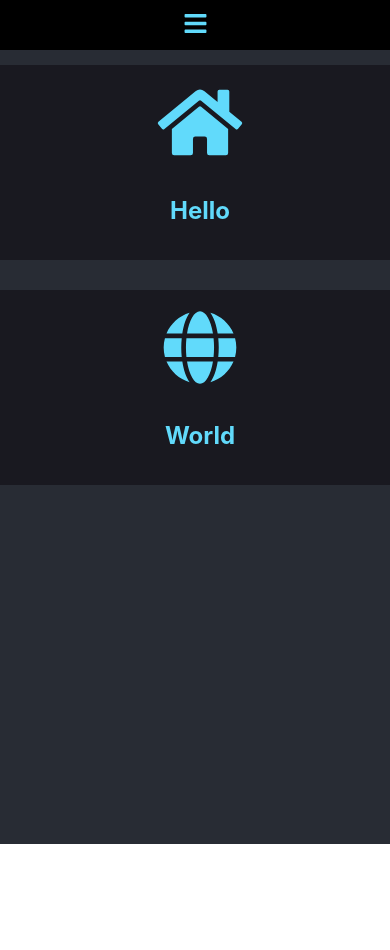
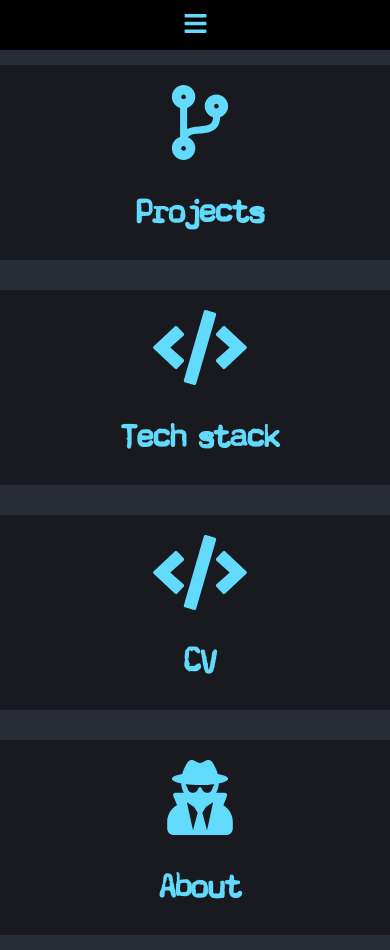
Before and after one commit to Jore93/highlander, a React (Create React App) app in the folder frontend/: page / in a window 390 px wide. Before the commit the page ends 844 px from the top, so only its background shows below. Built offline with nearby package versions, Linux system fonts and the light colour scheme.

Commit message:
Add new screen, change the min width where hamburger button is rendered, add routes for new screens

```diff
--- a/frontend/src/App.css
+++ b/frontend/src/App.css
@@ -16,6 +16,17 @@
 .App {
   background-color: #282c34;
   min-height: 100vh;
+}
+
+.App-header {
+  background-color: #282c34;
+  min-height: 100vh;
+  display: flex;
+  flex-direction: column;
+  align-items: center;
+  justify-content: center;
+  font-size: calc(10px + 2vmin);
+  color: white;
 }
 
 .App-link {
--- a/frontend/src/AppContainer.tsx
+++ b/frontend/src/AppContainer.tsx
@@ -6,18 +6,26 @@ import React from 'react';
 import {BrowserRouter as Router, Switch, Route, Redirect} from 'react-router-dom';
 
 import Home from './screens/Home';
-import Me from './screens/Me';
+import About from './screens/About';
 import CV from './screens/CV';
+import Projects from './screens/Projects';
+import TechStack from './screens/TechStack';
 
 const AppContainer = () => {
   return (
     <Router>
       <Switch>
-        <Route path="/me">
-          <Me />
+        <Route path="/about">
+          <About />
         </Route>
         <Route path="/cv">
           <CV />
+        </Route>
+        <Route path="/projects">
+          <Projects />
+        </Route>
+        <Route path="/techstack">
+          <TechStack />
         </Route>
         <Route exact path="/">
           <Home />
--- a/frontend/src/assets/constants.js
+++ b/frontend/src/assets/constants.js
@@ -4,4 +4,4 @@ export const BACKGROUND_COLOR = '#282c34';
 export const DARK_HIGHLIGHT = '#191920';
 export const BLACK = '#000';
 // SIZES
-export const MIN_WIDTH = 768;
+export const MIN_WIDTH = 1100;
--- a/frontend/src/components/Navbar.tsx
+++ b/frontend/src/components/Navbar.tsx
@@ -6,7 +6,8 @@ import {FaBars} from 'react-icons/fa';
 import NavbarButton from './NavbarButton';
 import Home from '../screens/Home';
 import CV from '../screens/CV';
-import Me from '../screens/Me';
+import About from '../screens/About';
+import Projects from '../screens/Projects';
 import {MIN_WIDTH, BACKGROUND_COLOR, TEXT_COLOR, BLACK} from '../assets/constants';
 
 
@@ -20,14 +21,19 @@ class Navbar extends React.Component {
       component: Home,
     },
     {
+      path: "/projects",
+      name: "Projects",
+      component: Projects,
+    },
+    {
       path: "/cv",
       name: "CV",
       component: CV,
     },
     {
-      path: "/me",
-      name: "Me",
-      component: Me,
+      path: "/about",
+      name: "About",
+      component: About,
     },
   ];
 
--- a/frontend/src/components/common/Button.tsx
+++ b/frontend/src/components/common/Button.tsx
@@ -1,16 +1,16 @@
 import React from 'react'
 
 interface ButtonProps {
-  label: string,
+  component: JSX.Element,
   link: string,
 }
 
 class Button extends React.Component<ButtonProps, {}> {
   render() {
-    const {label, link} = this.props;
+    const {component, link} = this.props;
     return (
       <a href={link}>
-        {label}
+        {component}
       </a>
     )
   }
--- /dev/null
+++ b/frontend/src/screens/About.tsx
@@ -0,0 +1,26 @@
+import React from 'react';
+import logo from '../logo.svg';
+import '../App.css';
+
+const About = () => {
+  return (
+    <div className="App">
+      <header className="App-header">
+        <img src={logo} className="App-logo" alt="logo" />
+        <p>
+          It's me!!
+        </p>
+        <a
+          className="App-link"
+          href="https://reactjs.org"
+          target="_blank"
+          rel="noopener noreferrer"
+        >
+          Learn React
+        </a>
+      </header>
+    </div>
+  );
+}
+
+export default About;
--- a/frontend/src/screens/Home.tsx
+++ b/frontend/src/screens/Home.tsx
@@ -1,17 +1,32 @@
 import React from 'react';
 import {Container, Row} from 'react-grid-system';
-import {FaHome, FaGlobe} from 'react-icons/fa';
+import {FaGlobe, FaCodeBranch, FaCode, FaUserSecret} from 'react-icons/fa';
 
 import Card from '../components/common/Card';
 import '../App.css';
 import {TEXT_COLOR, BACKGROUND_COLOR} from '../assets/constants';
+import Button from '../components/common/Button';
 
 const Home = () => {
   return (
     <Container className="App-container" style={styles.containerStyle}>
       <Row align="center" justify="around">
-        <Card content="Hello" icon={<FaHome size={'100%'} style={styles.iconStyle}/>}/>
-        <Card content="World" icon={<FaGlobe size={'100%'} style={styles.iconStyle}/>}/>
+        <Button
+          component={<Card content="Projects" icon={<FaCodeBranch size={'100%'} style={styles.iconStyle} />} />}
+          link='/projects'
+        />
+        <Button
+          component={<Card content="Tech stack" icon={<FaCode size={'100%'} style={styles.iconStyle} />} />}
+          link='/techstack'
+        />
+        <Button
+          component={<Card content="CV" icon={<FaCode size={'100%'} style={styles.iconStyle} />} />}
+          link='/cv'
+        />
+        <Button
+          component={<Card content="About" icon={<FaUserSecret size={'100%'} style={styles.iconStyle}/>}/>}
+          link='/about'
+        />
       </Row>
     </Container>
   );
--- /dev/null
+++ b/frontend/src/screens/Projects.tsx
@@ -0,0 +1,26 @@
+import React from 'react';
+import logo from '../logo.svg';
+import '../App.css';
+
+const Projects = () => {
+  return (
+    <div className="App">
+      <header className="App-header">
+        <img src={logo} className="App-logo" alt="logo" />
+        <p>
+          My Project page
+        </p>
+        <a
+          className="App-link"
+          href="https://reactjs.org"
+          target="_blank"
+          rel="noopener noreferrer"
+        >
+          Learn React
+        </a>
+      </header>
+    </div>
+  );
+}
+
+export default Projects;
--- a/frontend/src/screens/Me.tsx
+++ b/frontend/src/screens/TechStack.tsx
@@ -2,13 +2,13 @@ import React from 'react';
 import logo from '../logo.svg';
 import '../App.css';
 
-const Me = () => {
+const TechStack = () => {
   return (
     <div className="App">
       <header className="App-header">
         <img src={logo} className="App-logo" alt="logo" />
         <p>
-          It's me!!
+          All techs I know
         </p>
         <a
           className="App-link"
@@ -23,4 +23,4 @@ const Me = () => {
   );
 }
 
-export default Me;
+export default TechStack;
```
